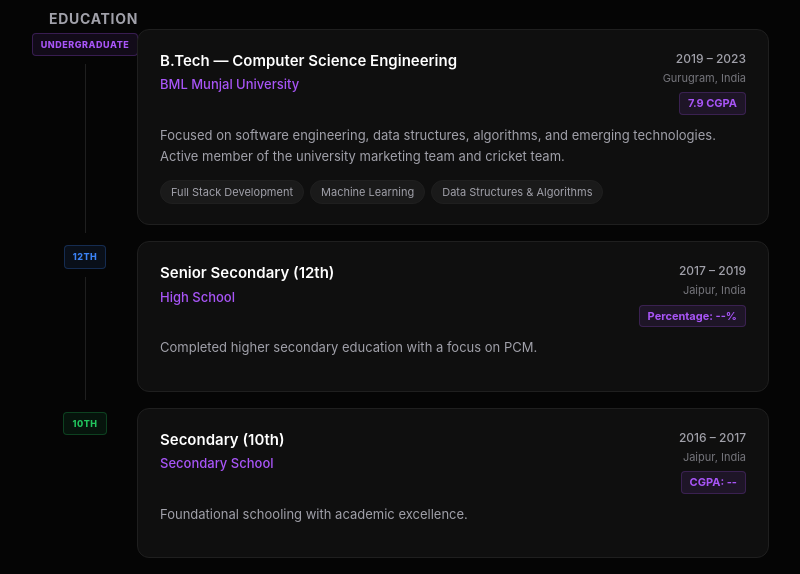
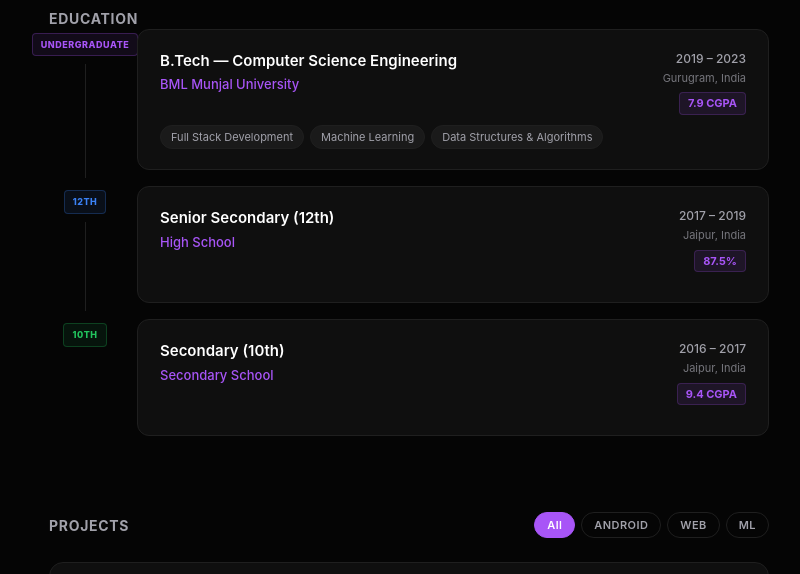
Before and after one commit to harsh18601/Harsh_Portfolio, a React (Vite) app: page / in a window 1280 px wide. Shown: the part 2380-2954 px from the top of the page, without its empty margins (371-1171 px from the left). Built offline with nearby package versions, Linux system fonts and the light colour scheme.

Commit message:
feat: add initial portfolio components for tech stack and education.

```diff
--- a/src/App.css
+++ b/src/App.css
@@ -920,8 +920,8 @@
 }
 
 .tools-list {
-  display: flex;
-  flex-direction: column;
+  display: grid;
+  grid-template-columns: repeat(2, 1fr);
   gap: 16px;
   margin-top: 10px;
 }
@@ -1103,4 +1103,8 @@
     flex-direction: column;
     align-items: center;
   }
+
+  .tools-list {
+    grid-template-columns: 1fr;
+  }
 }
--- a/src/App.jsx
+++ b/src/App.jsx
@@ -7,7 +7,6 @@ import Experience from './components/Experience';
 import Education from './components/Education';
 import About from './components/About';
 import Services from './components/Services';
-import GitHubStats from './components/GitHubStats';
 import Stack from './components/Stack';
 import Contact from './components/Contact';
 
@@ -44,7 +43,6 @@ const App = () => {
           <Projects />
           <About />
           <Services />
-          <GitHubStats />
           <Stack />
           <Contact />
           <footer className="footer">
--- a/src/components/Education.jsx
+++ b/src/components/Education.jsx
@@ -10,7 +10,7 @@ const educationData = [
         location: 'Gurugram, India',
         duration: '2019 – 2023',
         grade: '7.9 CGPA',
-        description: 'Focused on software engineering, data structures, algorithms, and emerging technologies. Active member of the university marketing team and cricket team.',
+        description: '',
         highlights: ['Full Stack Development', 'Machine Learning', 'Data Structures & Algorithms'],
     },
     {
@@ -21,8 +21,8 @@ const educationData = [
         institution: 'High School',
         location: 'Jaipur, India', // Assuming location remains the same or is a placeholder
         duration: '2017 – 2019',
-        grade: 'Percentage: --%',
-        description: 'Completed higher secondary education with a focus on PCM.',
+        grade: '87.5%',
+        description: '',
         highlights: [],
     },
     {
@@ -33,8 +33,8 @@ const educationData = [
         institution: 'Secondary School',
         location: 'Jaipur, India', // Assuming location remains the same or is a placeholder
         duration: '2016 – 2017',
-        grade: 'CGPA: --',
-        description: 'Foundational schooling with academic excellence.',
+        grade: '9.4 CGPA',
+        description: '',
         highlights: [],
     },
 ];
--- a/src/components/GitHubStats.jsx
+++ /dev/null
@@ -1,25 +0,0 @@
-import React from 'react';
-
-const GitHubStats = () => {
-    return (
-        <section id="stats" className="stats-section">
-            <h2 className="section-title">GitHub Activity</h2>
-            <div className="stats-grid">
-                <div className="stats-card">
-                    <img
-                        src="https://github-readme-stats.vercel.app/api?username=harsh18601&show_icons=true&theme=transparent&title_color=a855f7&icon_color=a855f7&text_color=94a3b8&bg_color=00000000&hide_border=true"
-                        alt="Harsh's GitHub Stats"
-                    />
-                </div>
-                <div className="stats-card">
-                    <img
-                        src="https://github-readme-stats.vercel.app/api/top-langs/?username=harsh18601&layout=compact&theme=transparent&title_color=a855f7&text_color=94a3b8&bg_color=00000000&hide_border=true"
-                        alt="Most Used Languages"
-                    />
-                </div>
-            </div>
-        </section>
-    );
-};
-
-export default GitHubStats;
--- a/src/components/Stack.jsx
+++ b/src/components/Stack.jsx
@@ -5,10 +5,13 @@ const stackItems = [
         category: 'Primary — Full Stack',
         tools: [
             { name: 'React', description: 'Frontend UI Library', icon: 'https://cdn.jsdelivr.net/gh/devicons/devicon/icons/react/react-original.svg' },
+            { name: 'Next.js', description: 'React Framework', icon: 'https://cdn.jsdelivr.net/gh/devicons/devicon/icons/nextjs/nextjs-original.svg' },
             { name: 'Angular', description: 'Frontend Framework', icon: 'https://cdn.jsdelivr.net/gh/devicons/devicon/icons/angularjs/angularjs-original.svg' },
             { name: 'Node.js', description: 'Backend Runtime', icon: 'https://cdn.jsdelivr.net/gh/devicons/devicon/icons/nodejs/nodejs-original.svg' },
+            { name: 'MongoDB', description: 'NoSQL Database', icon: 'https://cdn.jsdelivr.net/gh/devicons/devicon/icons/mongodb/mongodb-original.svg' },
             { name: 'SQL', description: 'Relational Databases', icon: 'https://cdn.jsdelivr.net/gh/devicons/devicon/icons/mysql/mysql-original.svg' },
             { name: 'JavaScript', description: 'Core Language', icon: 'https://cdn.jsdelivr.net/gh/devicons/devicon/icons/javascript/javascript-original.svg' },
+            { name: 'TypeScript', description: 'Typed JavaScript', icon: 'https://cdn.jsdelivr.net/gh/devicons/devicon/icons/typescript/typescript-original.svg' },
             { name: 'HTML / CSS', description: 'Markup & Styling', icon: 'https://cdn.jsdelivr.net/gh/devicons/devicon/icons/html5/html5-original.svg' },
         ]
     },
@@ -17,12 +20,15 @@ const stackItems = [
         tools: [
             { name: 'Solidity', description: 'Smart Contracts', icon: 'https://cdn.jsdelivr.net/gh/devicons/devicon/icons/solidity/solidity-original.svg' },
             { name: 'Ethereum', description: 'Blockchain Platform', icon: '/assets/images/eth-logo.png' },
+            { name: 'Metamask', description: 'Crypto Wallet', icon: 'https://upload.wikimedia.org/wikipedia/commons/thumb/3/36/MetaMask_Fox.svg/512px-MetaMask_Fox.svg.png' },
         ]
     },
     {
         category: 'Secondary — AI & Data Science',
         tools: [
             { name: 'Python', description: 'ML & Data Science', icon: 'https://cdn.jsdelivr.net/gh/devicons/devicon/icons/python/python-original.svg' },
+            { name: 'NumPy', description: 'Numerical Computing', icon: 'https://cdn.jsdelivr.net/gh/devicons/devicon/icons/numpy/numpy-original.svg' },
+            { name: 'Pandas', description: 'Data Manipulation', icon: 'https://cdn.jsdelivr.net/gh/devicons/devicon/icons/pandas/pandas-original.svg' },
             { name: 'scikit-learn', description: 'Machine Learning', icon: 'https://upload.wikimedia.org/wikipedia/commons/thumb/0/05/Scikit_learn_logo_small.svg/260px-Scikit_learn_logo_small.svg.png' },
             { name: 'Jupyter Notebook', description: 'Data Analysis', icon: 'https://cdn.jsdelivr.net/gh/devicons/devicon/icons/jupyter/jupyter-original.svg' },
         ]
```
